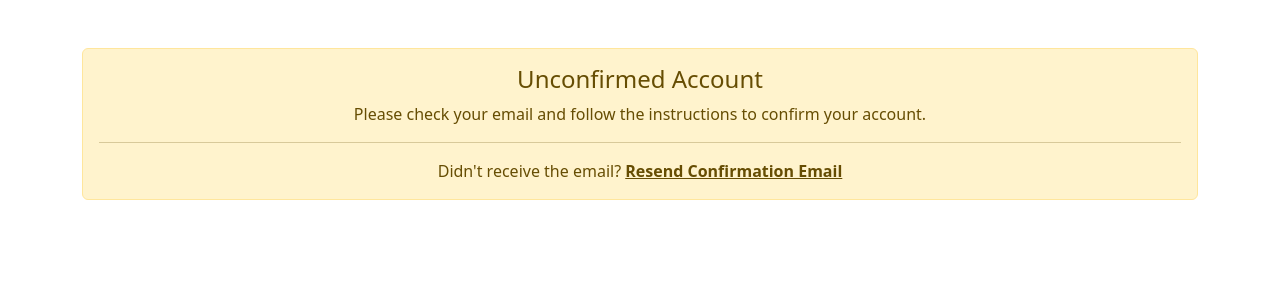
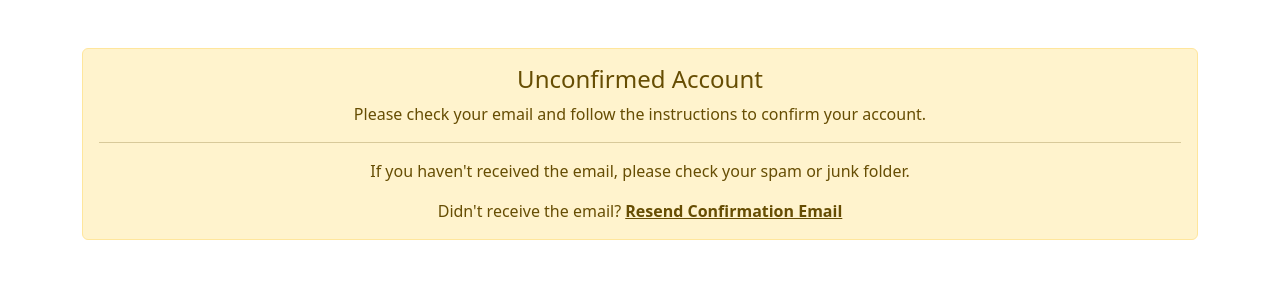
Before and after one commit to pavankay/linksforlynx, a Flask app: page /unconfirmed in a window 1280 px wide. Shown: the top 300 px of the page. Run offline with Flask 3, Linux system fonts and the light colour scheme; some libraries are stand-ins or nearby versions.

Commit message:
chore: Add information about checking spam folder for unconfirmed email

```diff
--- a/templates/unconfirmed.html
+++ b/templates/unconfirmed.html
@@ -12,6 +12,7 @@
             <h4 class="alert-heading">Unconfirmed Account</h4>
             <p>Please check your email and follow the instructions to confirm your account.</p>
             <hr>
+            <p>If you haven't received the email, please check your spam or junk folder.</p>
             <p class="mb-0">Didn't receive the email? <a href="{{ url_for('resend_confirmation') }}" class="alert-link">Resend Confirmation Email</a></p>
         </div>
     </div>
```
